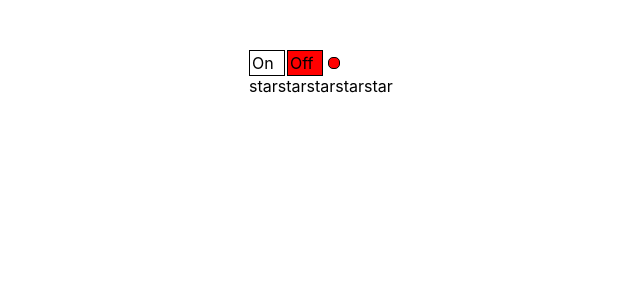
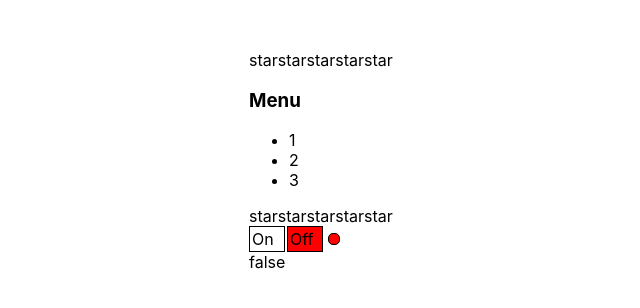
Before and after one commit to EvgeniyaYakunina/react-kkp, a React (Create React App) app: page / in a window 1280 px wide. Shown: the top 308 px of the page, without its empty margins (91-731 px from the left). Built offline with nearby package versions, Linux system fonts and the light colour scheme.

Commit message:
add uncontrolled component OnOff and refactor controlled Accordion

```diff
--- a/src/App.tsx
+++ b/src/App.tsx
@@ -2,41 +2,30 @@ import React, {useState} from 'react';
 import './App.css';
 import Accordion from "./components/Accordion/Accordion";
 import {Rating, RatingValueType} from "./components/Rating/Rating";
-import {OnOf} from "./components/OnOf";
 import {UncontrolledAccordion} from "./components/UncontrolledAccordion/UncontrolledAccordion";
 import {UncontrolledRating} from "./components/UncontrolledRating/UncontrolledRating";
+import {UncontrolledOnOff} from "./components/UncontrolledOnOff/UncontrolledOnOff";
+
+
+
 
 
 function App() {
     console.log("App rendering")
 
     let [ratingValue, setRatingValue]= useState<RatingValueType>(0)
+    let [accordionCollapsed, setAccordionCollapsed]= useState<boolean>(false)
+    let [switchOn, setSwitchOn]=useState(false)
 
     return (
         <div className={"App"}>
-
-            <OnOf />
-            {/*<UncontrolledAccordion titleValue={"Menu"} />*/}
-            {/*<UncontrolledAccordion titleValue={"Users"}/>*/}
-
-            {/*<UncontrolledRating />*/}
-
-
-            {/*<PageTitle title={"This is APP component"}/>*/}
-            {/*<PageTitle title={"My friends"}/>*/}
-            {/*Article 1*/}
-
+            <UncontrolledRating />
+            <Accordion titleValue={"Menu"} onChange={()=>{setAccordionCollapsed(!accordionCollapsed)}} collapsed={accordionCollapsed}/>
             <Rating value={ratingValue} onClick={setRatingValue}/>
-
+            <UncontrolledOnOff onChange={setSwitchOn}/> {switchOn.toString()}
             {/*<Accordion titleValue={"Menu"} collapsed={true}/>*/}
             {/*<Accordion titleValue={"Users"} collapsed={false}/>*/}
-            {/*Article 2*/}
-            {/*<Rating value={0}/>*/}
-            {/*<Rating value={1}/>*/}
-            {/*<Rating value={2}/>*/}
-            {/*<Rating value={3}/>*/}
-            {/*<Rating value={4}/>*/}
-            {/*<Rating value={5}/>*/}
+
         </div>
     );
 }
--- a/src/components/Accordion/Accordion.tsx
+++ b/src/components/Accordion/Accordion.tsx
@@ -4,13 +4,15 @@ import React from "react";
 type AccordionPropsType = {
     titleValue: string
     collapsed: boolean
+    onChange:()=> void
+
 }
 
 function Accordion(props: AccordionPropsType) {
     console.log("Accordion rendering")
     return (
         <div>
-            <AccordionTitle title={props.titleValue}/>
+            <AccordionTitle title={props.titleValue} onChange={props.onChange}/>
             {!props.collapsed && <AccordionBody/>}
         </div>
     )
@@ -19,12 +21,13 @@ function Accordion(props: AccordionPropsType) {
 
 type AccordionTitlePropsType = {
     title: string
+    onChange:()=> void
 }
 
 function AccordionTitle(props: AccordionTitlePropsType) {
     console.log("AccordionTitle rendering")
     return (
-        <h3>{props.title}</h3>
+        <h3 onClick={props.onChange}>{props.title}</h3>
     )
 }
 
--- a/src/components/OnOf.tsx
+++ b/src/components/UncontrolledOnOff/UncontrolledOnOff.tsx
@@ -1,10 +1,10 @@
 import {useState} from "react";
 
 type onOffType={
-    // on: boolean
+    onChange:(on: boolean)=> void
 }
 
-export const OnOf=(props:onOffType)=>{
+export const UncontrolledOnOff=(props:onOffType)=>{
 
     let [on, setOn]=useState(false)
 
@@ -35,10 +35,19 @@ export const OnOf=(props:onOffType)=>{
         backgroundColor: on ? 'green' : 'red'
     };
 
+    const onClicked = () => {
+        setOn(true)
+        props.onChange(true)
+    }
+    const offClicked = () => {
+        setOn(false)
+        props.onChange(false)
+    }
+
     return(
         <div>
-           <div style={onStyle} onClick={()=>{setOn(true)}}>On</div>
-           <div style={offStyle} onClick={()=>{setOn(false)}}>Off</div>
+           <div style={onStyle} onClick={onClicked}>On</div>
+           <div style={offStyle} onClick={offClicked}>Off</div>
            <div style={indicatorStyle}></div>
         </div>
     )
--- a/src/components/UncontrolledRating/UncontrolledRating.tsx
+++ b/src/components/UncontrolledRating/UncontrolledRating.tsx
@@ -12,16 +12,11 @@ export function UncontrolledRating(props: RatingPropsType) {
 
     return (
         <div>
-            {/*<Star selected={value > 0}/><button onClick={()=>{setValue(1)}}>1</button>*/}
-            {/*<Star selected={value > 1}/><button onClick={()=>{setValue(2)}}>2</button>*/}
-            {/*<Star selected={value > 2}/><button onClick={()=>{setValue(3)}}>3</button>*/}
-            {/*<Star selected={value > 3}/><button onClick={()=>{setValue(4)}}>4</button>*/}
-            {/*<Star selected={value > 4}/><button onClick={()=>{setValue(5)}}>5</button>*/}
-            <Star selected={value > 0} value={1} setValue={setValue}/>
-            <Star selected={value > 1} value={2} setValue={setValue}/>
-            <Star selected={value > 2} value={3} setValue={setValue}/>
-            <Star selected={value > 3} value={4} setValue={setValue}/>
-            <Star selected={value > 4} value={5} setValue={setValue}/>
+            <Star selected={value > 0} setValue={()=>{setValue(1)}}/>
+            <Star selected={value > 1} setValue={()=>{setValue(2)}}/>
+            <Star selected={value > 2} setValue={()=>{setValue(3)}}/>
+            <Star selected={value > 3} setValue={()=>{setValue(4)}}/>
+            <Star selected={value > 4} setValue={()=>{setValue(5)}}/>
         </div>
     );
 }
@@ -29,14 +24,13 @@ export function UncontrolledRating(props: RatingPropsType) {
 
 type StarPropsType = {
     selected: boolean
-    value: 0 | 1 | 2 | 3 | 4 | 5
-    setValue:(value: number)=> void
+    setValue:()=> void
 }
 
 function Star(props: StarPropsType) {
     console.log("Star rendering")
 
-    return <span onClick={()=>{props.setValue(props.value)}}>
+    return <span onClick={()=>{props.setValue()}}>
                     {props.selected ? <b> star </b>: "star"}
             </span>
 
```
Also changed, not shown: src/components/OnOff/OnOff.tsx (added, +45 -0 lines).
